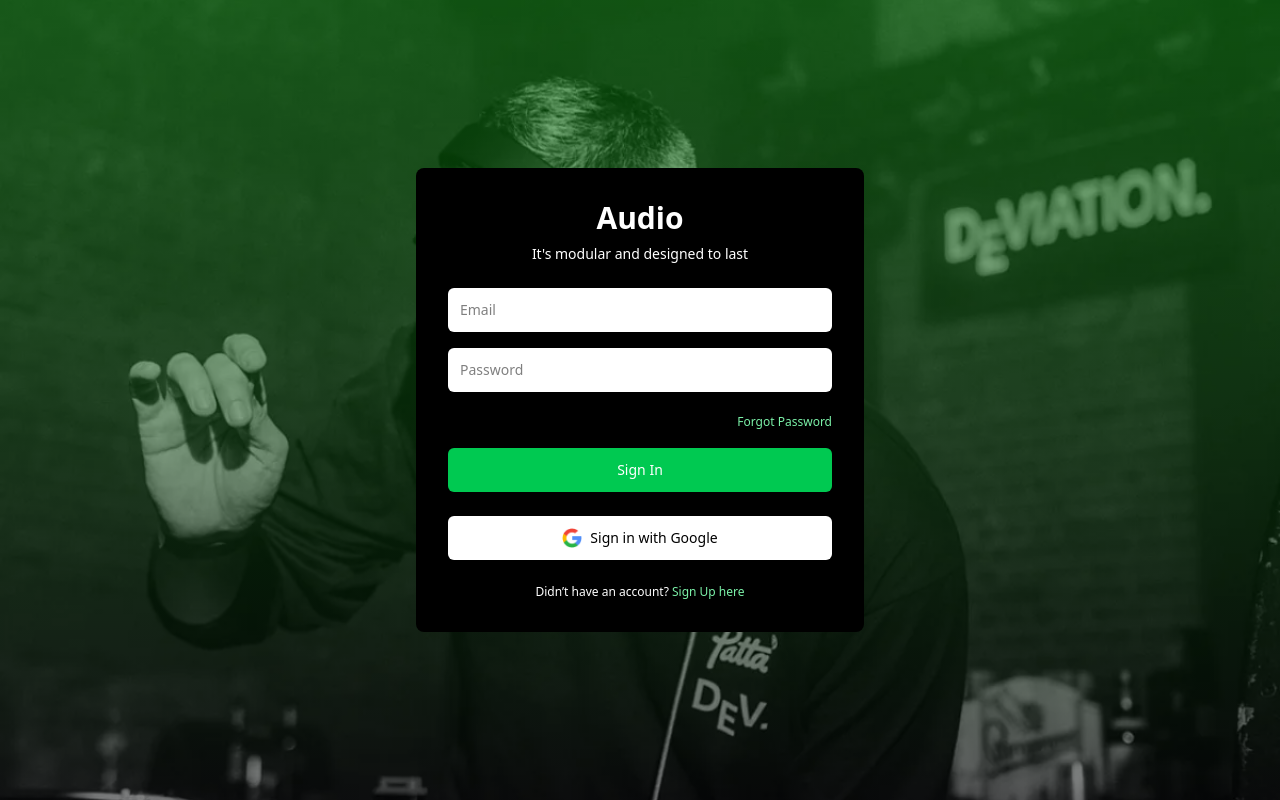
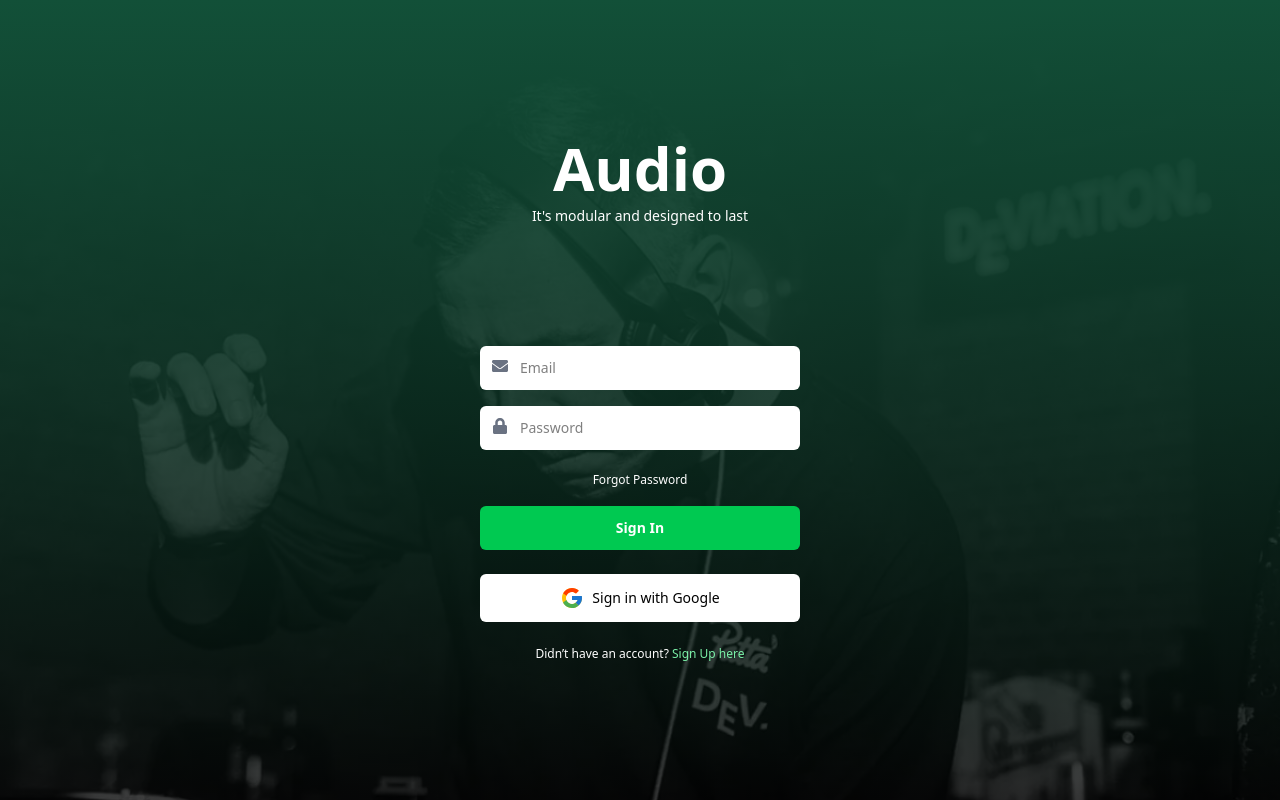
Before and after one commit to PatrickMCardoso/commerce-uol, a React (Vite) app in the folder commerce-project/: page /login in a window 1280 px wide. Built offline with nearby package versions, Linux system fonts and the light colour scheme; no server answers.

Commit message:
Correções finais

```diff
--- a/commerce-project/src/context/AuthContext.tsx
+++ b/commerce-project/src/context/AuthContext.tsx
@@ -1,10 +1,19 @@
 import React, { useEffect, useState, createContext, useContext } from "react";
 import { auth, googleProvider } from "../firebase/firebaseConfig";
-import { getRedirectResult, signInWithRedirect, signOut, onAuthStateChanged, signInWithEmailAndPassword, User } from "firebase/auth";
+import {
+  getRedirectResult,
+  signInWithRedirect,
+  signOut,
+  onAuthStateChanged,
+  signInWithEmailAndPassword,
+  createUserWithEmailAndPassword,
+  User,
+} from "firebase/auth";
 
 interface AuthContextType {
   user: User | null;
   login: (email: string, password: string) => Promise<void>;
+  signUp: (email: string, password: string) => Promise<void>;
   loginWithGoogle: () => Promise<void>;
   logout: () => Promise<void>;
 }
@@ -39,8 +48,18 @@ export const AuthProvider: React.FC<{ children: React.ReactNode }> = ({ children
   const login = async (email: string, password: string) => {
     try {
       await signInWithEmailAndPassword(auth, email, password);
-    } catch (error) {
-      console.error("Erro ao autenticar com email e senha:", error);
+    } catch (error: unknown) {
+      console.error("Erro ao autenticar:", error);
+      throw new Error("Falha ao entrar. Verifique suas credenciais.");
+    }
+  };
+
+  const signUp = async (email: string, password: string) => {
+    try {
+      await createUserWithEmailAndPassword(auth, email, password);
+    } catch (error: unknown) {
+      console.error("Erro ao criar conta:", error);
+      throw new Error("Falha ao criar conta. Tente outro email.");
     }
   };
 
@@ -49,6 +68,7 @@ export const AuthProvider: React.FC<{ children: React.ReactNode }> = ({ children
       await signInWithRedirect(auth, googleProvider);
     } catch (error) {
       console.error("Erro ao autenticar com Google:", error);
+      throw new Error("Falha ao conectar com Google.");
     }
   };
 
@@ -62,7 +82,7 @@ export const AuthProvider: React.FC<{ children: React.ReactNode }> = ({ children
   };
 
   return (
-    <AuthContext.Provider value={{ user, login, loginWithGoogle, logout }}>
+    <AuthContext.Provider value={{ user, login, signUp, loginWithGoogle, logout }}>
       {children}
     </AuthContext.Provider>
   );
--- a/commerce-project/src/pages/Home/Home.tsx
+++ b/commerce-project/src/pages/Home/Home.tsx
@@ -27,7 +27,7 @@ const Home: React.FC = () => {
 
         <img src={defaultAvatar} alt="User" className="w-8 h-8 rounded-full" />
       </header>
-      <h2 className="text-lg text-gray-500 mt-6">Hi, Andrea</h2>
+      <h2 className="text-lg text-gray-500 mt-6">Hi, Patrick</h2>
       <p className="text-3xl font-bold text-gray-700 mb-7">What are you looking for today?</p>
 
       <div className="relative mt-2 w-full mb-12">
--- a/commerce-project/src/pages/Login/Login.tsx
+++ b/commerce-project/src/pages/Login/Login.tsx
@@ -1,84 +1,111 @@
 import React, { useState } from "react";
 import { useAuth } from "../../context/AuthContext";
 import { useNavigate } from "react-router-dom";
+import { FaEnvelope, FaLock } from "react-icons/fa";
+import { FcGoogle } from "react-icons/fc";
 
 const Login: React.FC = () => {
-  const { login, loginWithGoogle, user } = useAuth();
+  const { login, signUp, loginWithGoogle } = useAuth();
   const [email, setEmail] = useState("");
   const [password, setPassword] = useState("");
+  const [error, setError] = useState<string | null>(null);
+  const [isSignUp, setIsSignUp] = useState(false);
   const navigate = useNavigate();
 
-  const handleSubmit = (e: React.FormEvent) => {
+  const handleSubmit = async (e: React.FormEvent) => {
     e.preventDefault();
-    login(email, password);
-    if (user) {
+    setError(null);
+
+    try {
+      if (isSignUp) {
+        await signUp(email, password);
+      } else {
+        await login(email, password);
+      }
       navigate("/dashboard");
+    } catch (err: unknown) {
+      if (err instanceof Error) {
+        setError(err.message);
+      } else {
+        setError("Erro desconhecido");
+      }
     }
   };
 
   return (
     <div
-      className="flex items-center justify-center min-h-screen bg-cover bg-center px-4"
+      className="flex items-center justify-center min-h-screen px-4"
       style={{
         backgroundImage:
-          "linear-gradient(to bottom, rgba(0, 128, 0, 0.5), rgba(0, 0, 0, 0.5)), url(/src/assets/dj-image.png)",
+          "linear-gradient(to bottom, rgba(18, 80, 56, 1), rgba(0, 0, 0, 0.76)), url(/src/assets/dj-image.png)",
+        backgroundSize: "cover",
+        backgroundPosition: "center",
       }}
     >
-      <div className="bg-black bg-opacity-50 p-8 rounded-lg max-w-md w-full">
-        <h1 className="text-3xl font-bold text-white text-center mb-2">Audio</h1>
-        <p className="text-white text-center text-sm mb-6">
+      <div className="max-w-sm w-full p-8 bg-transparent">
+        <h1 className="text-6xl font-semibold text-white text-center mb-2">Audio</h1>
+        <p className="text-white text-center text-sm mb-30">
           It&apos;s modular and designed to last
         </p>
 
+        {error && <p className="text-red-500 text-center text-sm">{error}</p>}
+
         <form className="space-y-4" onSubmit={handleSubmit}>
-          <div>
+          <div className="relative">
+            <FaEnvelope className="absolute left-3 top-3 text-gray-500" />
             <input
               type="email"
               placeholder="Email"
               value={email}
               onChange={(e) => setEmail(e.target.value)}
-              className="w-full p-3 bg-white text-black text-sm rounded-md outline-none focus:ring-2 focus:ring-green-500"
+              className="w-full p-3 pl-10 bg-white text-black text-sm rounded-md outline-none focus:ring-2 focus:ring-green-500"
             />
           </div>
-          <div>
+          <div className="relative">
+            <FaLock className="absolute left-3 top-3 text-gray-500" />
             <input
               type="password"
               placeholder="Password"
               value={password}
               onChange={(e) => setPassword(e.target.value)}
-              className="w-full p-3 bg-white text-black text-sm rounded-md outline-none focus:ring-2 focus:ring-green-500"
+              className="w-full p-3 pl-10 bg-white text-black text-sm rounded-md outline-none focus:ring-2 focus:ring-green-500"
             />
           </div>
 
-          <div className="text-right">
-            <a href="#" className="text-xs text-green-300 hover:underline">
-              Forgot Password
-            </a>
+          <div className="text-center">
+            {!isSignUp && (
+              <a href="#" className="text-xs text-white hover:underline">
+                Forgot Password
+              </a>
+            )}
           </div>
 
           <button
             type="submit"
-            className="w-full bg-green-500 p-3 text-white text-sm rounded-md hover:bg-green-600 transition"
+            className="w-full bg-green-500 p-3 text-white text-sm rounded-md hover:bg-green-600 transition font-bold"
           >
-            Sign In
+            {isSignUp ? "Sign Up" : "Sign In"}
           </button>
         </form>
 
-        <div className="my-6">
+        <div className="my-6 text-center">
           <button
             type="button"
             onClick={loginWithGoogle}
             className="flex items-center justify-center w-full p-3 bg-white text-black text-sm rounded-md hover:bg-gray-100 transition"
           >
-            <img src="/src/assets/google-icon.png" alt="Google Icon" className="w-5 h-5 mr-2" />
-            Sign in with Google
+            <FcGoogle className="text-2xl mr-2" /> Sign in with Google
           </button>
         </div>
 
         <p className="text-center text-xs text-white">
-          Didn’t have an account?{' '}
-          <a href="#" className="text-green-300 hover:underline">
-            Sign Up here
+          {isSignUp ? "Already have an account?" : "Didn’t have an account?"} {" "}
+          <a
+            href="#"
+            onClick={() => setIsSignUp(!isSignUp)}
+            className="text-green-300 hover:underline"
+          >
+            {isSignUp ? "Sign In" : "Sign Up"} here
           </a>
         </p>
       </div>
```
Also changed, not shown: commerce-project/src/App.tsx (line endings or trailing spaces).
